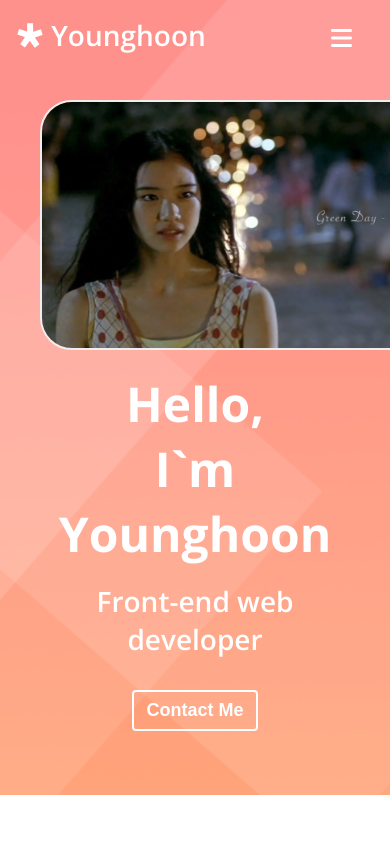
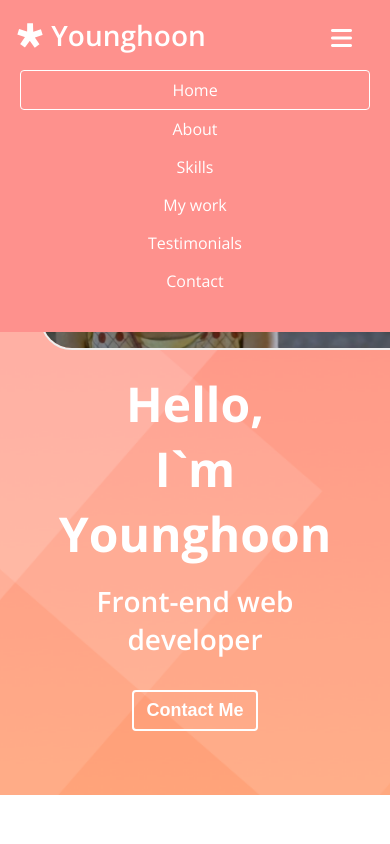
Before and after one commit to yoonyounghoon/younghoon_portfolio, a plain HTML site: page index.html in a window 390 px wide. Both pictures are taken after a click on the button 341 px from the left and 39 px from the top of the page. Shown: the top 844 px of the page. Drawn offline with nearby package versions, Linux system fonts and the light colour scheme.

Commit message:
JS : Navbar menu toggle

```diff
--- a/main.js
+++ b/main.js
@@ -21,7 +21,14 @@ navbarMenu.addEventListener("click", (event) => {
   if (link == null) {
     return;
   }
+  navbarMenu.classList.remove("open");
   scrollIntoView(link);
+});
+
+// Navbar toggle button for small screen
+const navbarToggleBtn = document.querySelector(".navbar__toggle-btn");
+navbarToggleBtn.addEventListener("click", () => {
+  navbarMenu.classList.toggle("open");
 });
 
 // Handle scrolling to contact
--- a/style.css
+++ b/style.css
@@ -495,6 +495,11 @@ p {
   #navbar {
     flex-direction: column;
     align-items: flex-start;
+    background-color: var(--color-pink);
+  }
+
+  #navbar.navbar--dark {
+    padding: 16px;
   }
 
   .navbar__menu {
@@ -502,6 +507,10 @@ p {
     text-align: center;
     width: 100%;
     display: none;
+  }
+
+  .navbar__menu.open {
+    display: block;
   }
 
   .about__majors {
```
